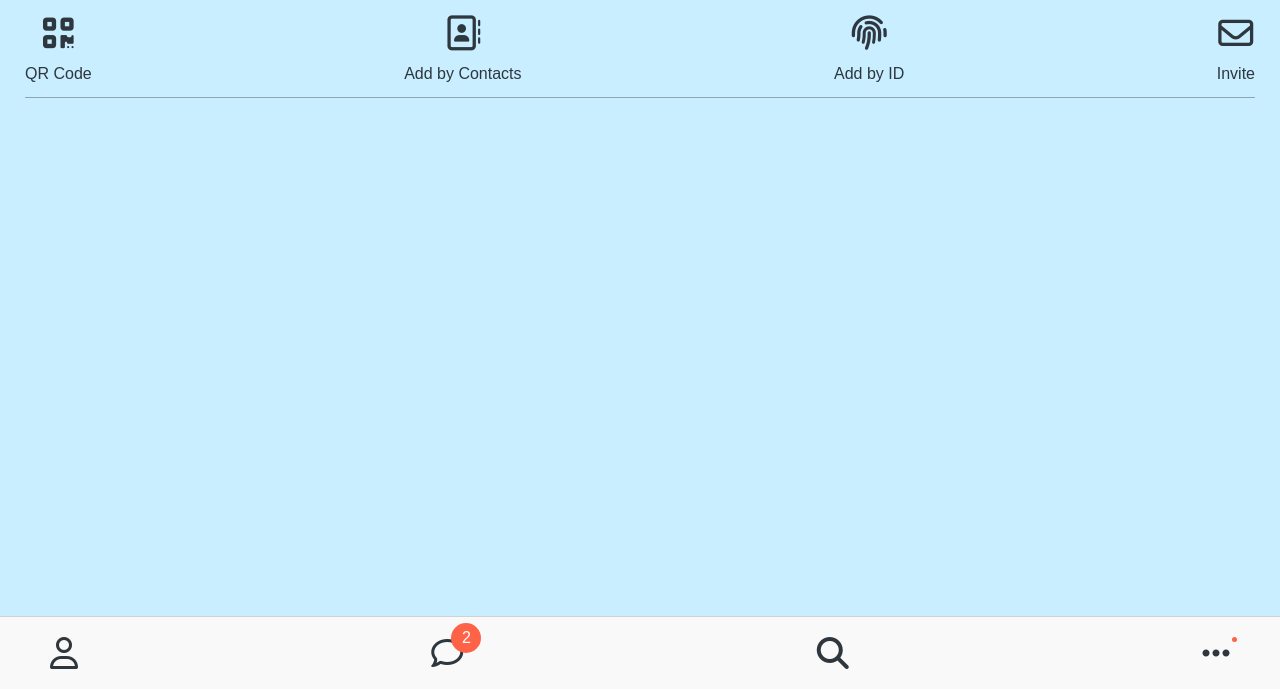
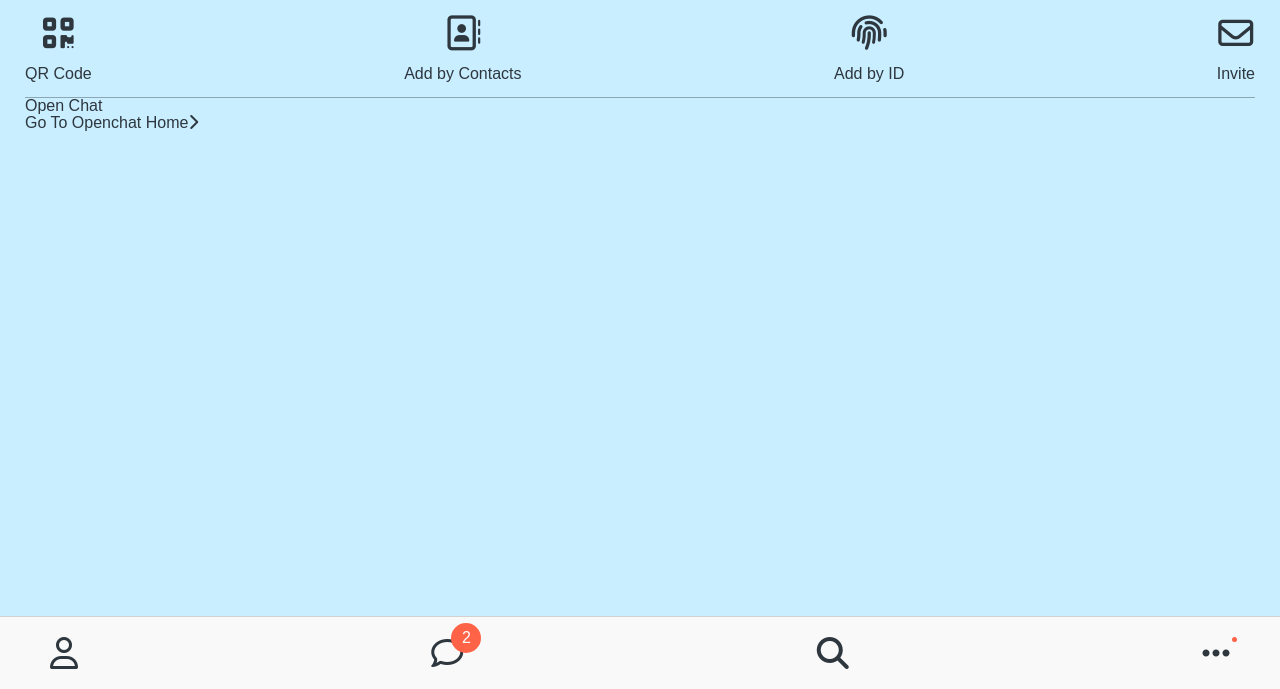
Before and after one commit to hyeong1/kokoa-clone-2020, a plain HTML site: page find.html in a window 1280 px wide. Shown: the part 111-800 px from the top of the page. Drawn offline with Linux system fonts and the light colour scheme; a web font is replaced by a local one.

Commit message:
update friends.html

```diff
--- a/find.html
+++ b/find.html
@@ -55,6 +55,13 @@
           <span>Invite</span>
         </div>
       </div>
+      <div class="open-chat">
+        <div class="open-chat__header">
+          <h4>Open Chat</h4>
+          <span>Go To Openchat Home<i class="fas fa-chevron-right"></i></span>
+        </div>
+      </div>
+
     </main>
 
     <nav class="nav">
```
Also changed, not shown: friends.html (+1 -3 lines).
